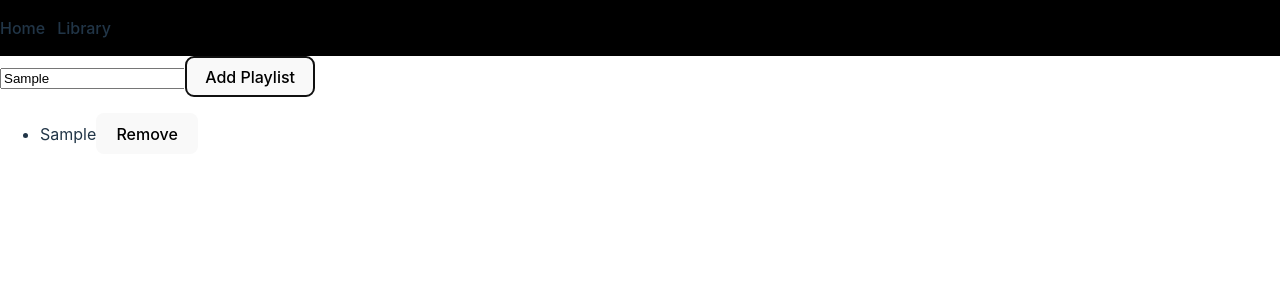
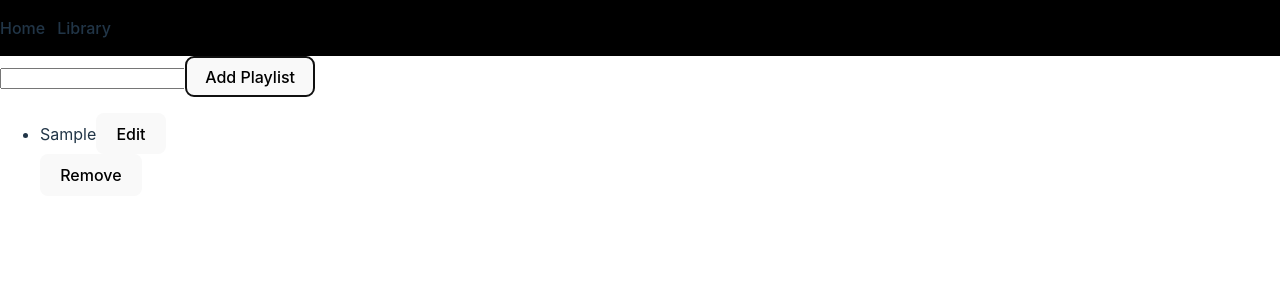
Before and after one commit to jancarlohendriks/winamp, a React (Vite) app: page / in a window 1280 px wide. Both pictures are taken after typing "Sample" into the empty fields and a click on the button "Add Playlist". Shown: the top 300 px of the page. Built offline with nearby package versions, Linux system fonts and the light colour scheme.

Commit message:
new action to update playlist

```diff
--- a/src/components/Playlist.tsx
+++ b/src/components/Playlist.tsx
@@ -1,41 +1,107 @@
-import { useState } from "react";
+import React, { useState } from "react";
 import { useSelector, useDispatch } from "react-redux";
 import { RootState } from "@/store/store";
-import { addPlaylist, removePlaylist } from "@/store/librarySlice";
+import {
+  addPlaylist,
+  updatePlaylist,
+  removePlaylist,
+} from "@/store/librarySlice";
 
-const Playlist = () => {
-  const [playlist, setPlaylist] = useState<any>(null);
+const Playlist: React.FC = () => {
+  const [playlist, setPlaylist] = useState<string>("");
+  const [originalPlaylist, setOriginalPlaylist] = useState<string | null>(null);
+  const [updatedPlaylist, setUpdatedPlaylist] = useState<string>("");
+
   const library = useSelector((state: RootState) => state.library.value);
   const dispatch = useDispatch();
 
+  // ADD
   const handleAddPlaylist = () => {
+    if (playlist) {
       dispatch(addPlaylist(playlist));
+      setPlaylist("");
+    }
   };
 
-  const handleRemovePlaylist = (item: any) => {
+  // REMOVE
+  const handleRemovePlaylist = (item: string) => {
     dispatch(removePlaylist(item));
   };
 
+  // UPDATE
+  const handleEditPlaylist = (item: string) => {
+    setOriginalPlaylist(item);
+    setUpdatedPlaylist(item);
+  };
+
+  const handleUpdatePlaylist = () => {
+    if (
+      updatedPlaylist &&
+      originalPlaylist &&
+      originalPlaylist !== updatedPlaylist
+    ) {
+      dispatch(
+        updatePlaylist({
+          originalPlaylist: originalPlaylist,
+          updatedPlaylist: updatedPlaylist,
+        })
+      );
+      setOriginalPlaylist(null);
+    }
+  };
+
+  const handleCancelEdit = () => {
+    setOriginalPlaylist(null);
+    setUpdatedPlaylist("");
+  };
+
+  const renderEditForm = () => {
     return (
-    <>
       <div>
-        <input onChange={(e) => setPlaylist(e.target.value)} type="text" />
+        <input
+          type="text"
+          value={updatedPlaylist}
+          onChange={(e) => setUpdatedPlaylist(e.target.value)}
+        />
+        <button onClick={handleUpdatePlaylist}>Save</button>
+        <button onClick={handleCancelEdit}>Cancel</button>
+      </div>
+    );
+  };
+
+  const renderPlaylistItem = (playlist: string, index: number) => {
+    return (
+      <li key={index}>
+        {originalPlaylist === playlist ? (
+          renderEditForm()
+        ) : (
+          <div>
+            {playlist}
+            <button onClick={() => handleEditPlaylist(playlist)}>Edit</button>
+          </div>
+        )}
+        <button onClick={() => handleRemovePlaylist(playlist)}>Remove</button>
+      </li>
+    );
+  };
+
+  return (
+    <div>
+      <input
+        type="text"
+        value={playlist}
+        onChange={(e) => setPlaylist(e.target.value)}
+      />
       <button onClick={handleAddPlaylist}>Add Playlist</button>
 
       {library && (
         <ul>
-            {library.map((playlist, index) => (
-              <li key={index}>
-                {playlist}
-                <button onClick={() => handleRemovePlaylist(playlist)}>
-                  Remove
-                </button>
-              </li>
-            ))}
+          {library.map((playlist, index) =>
+            renderPlaylistItem(playlist, index)
+          )}
         </ul>
       )}
     </div>
-    </>
   );
 };
 
--- a/src/store/librarySlice.ts
+++ b/src/store/librarySlice.ts
@@ -1,10 +1,10 @@
 import { createSlice, PayloadAction } from "@reduxjs/toolkit";
 
-interface playlistState {
+interface libraryState {
   value: any[];
 }
 
-const initialState: playlistState = {
+const initialState: libraryState = {
   value: [],
 };
 
@@ -15,6 +15,21 @@ const librarySlice = createSlice({
     addPlaylist: (state, action: PayloadAction<any>) => {
       state.value = [...state.value, action.payload];
     },
+    updatePlaylist: (
+      state,
+      action: PayloadAction<{
+        originalPlaylist: string;
+        updatedPlaylist: string;
+      }>
+    ) => {
+      const { originalPlaylist, updatedPlaylist } = action.payload;
+      if (state.value.includes(originalPlaylist)) {
+        const updatedValue = state.value.map((playlist) =>
+          playlist === originalPlaylist ? updatedPlaylist : playlist
+        );
+        state.value = updatedValue;
+      }
+    },
     removePlaylist: (state, action: PayloadAction<any>) => {
       state.value = state.value.filter(
         (playlist) => playlist !== action.payload
@@ -23,5 +38,6 @@ const librarySlice = createSlice({
   },
 });
 
-export const { addPlaylist, removePlaylist } = librarySlice.actions;
+export const { addPlaylist, updatePlaylist, removePlaylist } =
+  librarySlice.actions;
 export default librarySlice.reducer;
```
Lines whose indentation alone changed are shown as unchanged.
